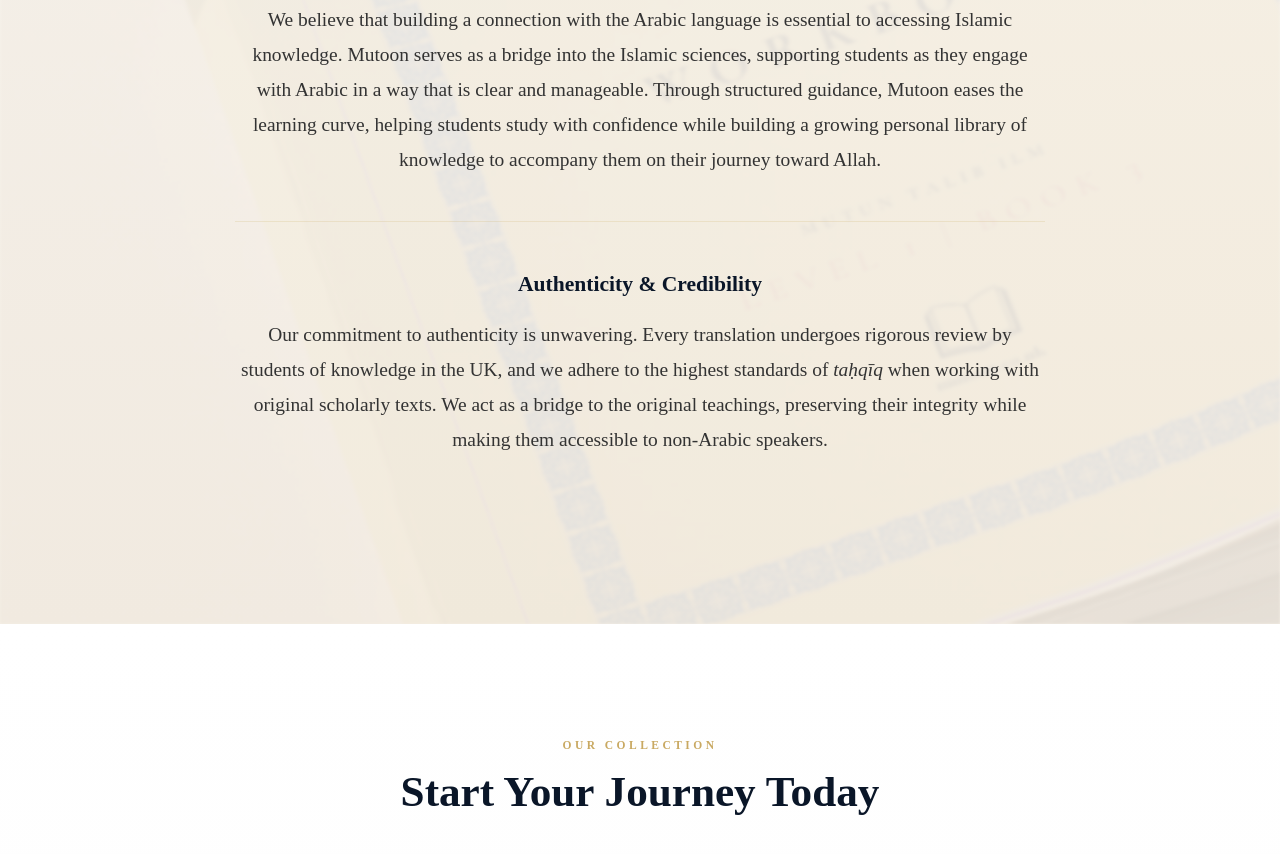
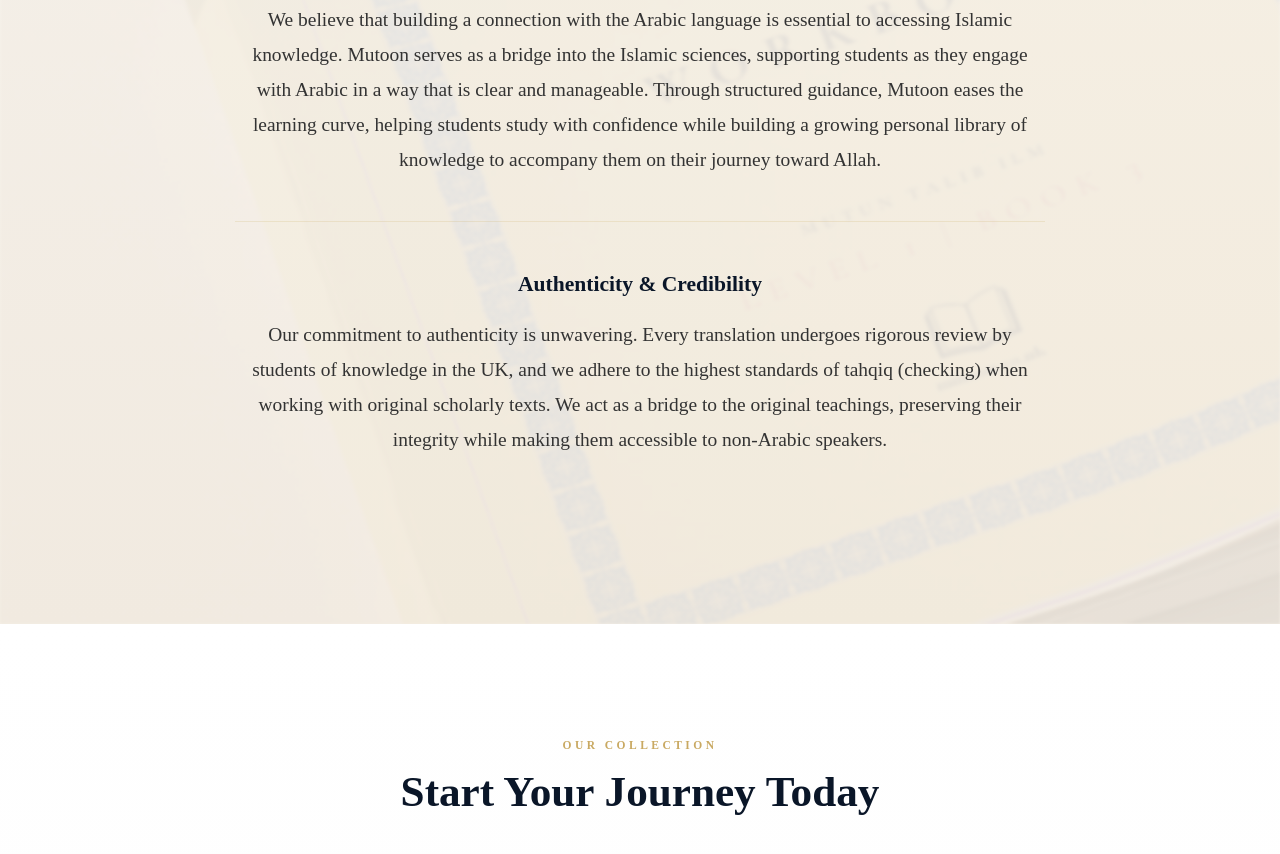
Before and after one commit to anais528/Mutoon, a plain HTML site: page index.html in a window 1280 px wide. Shown: the part 1250-2104 px from the top of the page. Drawn offline with Linux system fonts and the light colour scheme.

Commit message:
updates to index and docker

```diff
--- a/index.html
+++ b/index.html
@@ -1458,7 +1458,7 @@
 
     <div style="margin-top: 3rem; padding-top: 3rem; border-top: 1px solid rgba(201, 169, 98, 0.2);">
         <h3 style="font-family: 'Cinzel', serif; font-size: 1.5rem; font-weight: 700; color: #0a1628; margin-bottom: 1rem; text-align: center;">Authenticity & Credibility</h3>
-        <p>Our commitment to authenticity is unwavering. Every translation undergoes rigorous review by students of knowledge in the UK, and we adhere to the highest standards of <em>taḥqīq</em> when working with original scholarly texts. We act as a bridge to the original teachings, preserving their integrity while making them accessible to non-Arabic speakers.</p>
+        <p>Our commitment to authenticity is unwavering. Every translation undergoes rigorous review by students of knowledge in the UK, and we adhere to the highest standards of tahqiq (checking) when working with original scholarly texts. We act as a bridge to the original teachings, preserving their integrity while making them accessible to non-Arabic speakers.</p>
     </div>
 </div>
 
```
Also changed, not shown: 1 other file.
